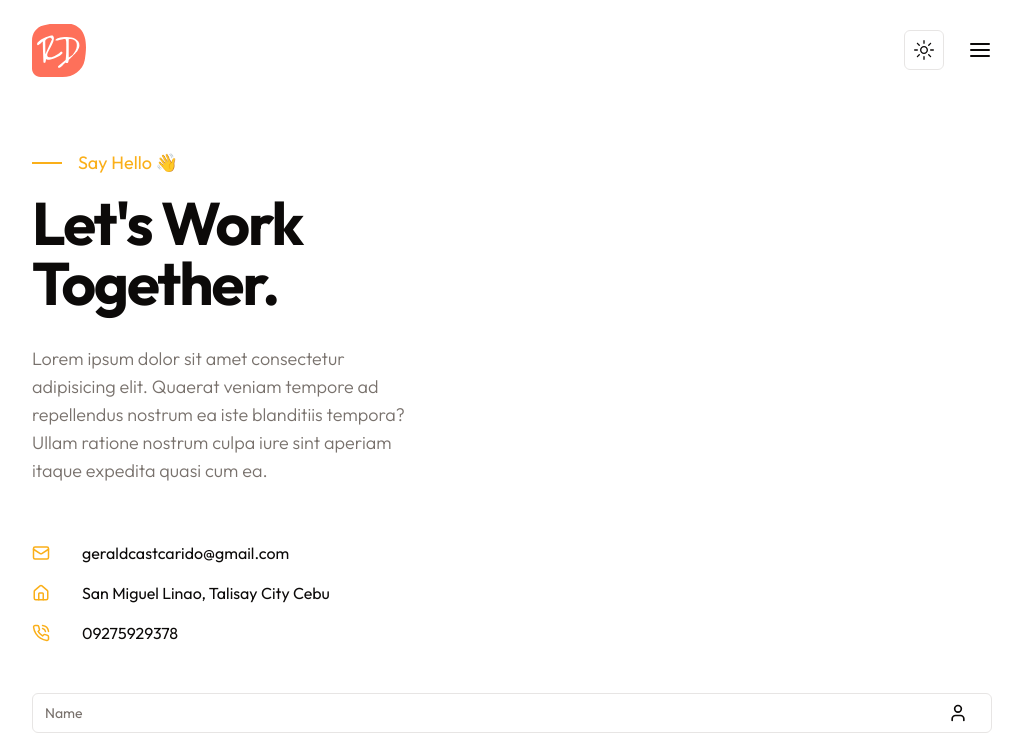
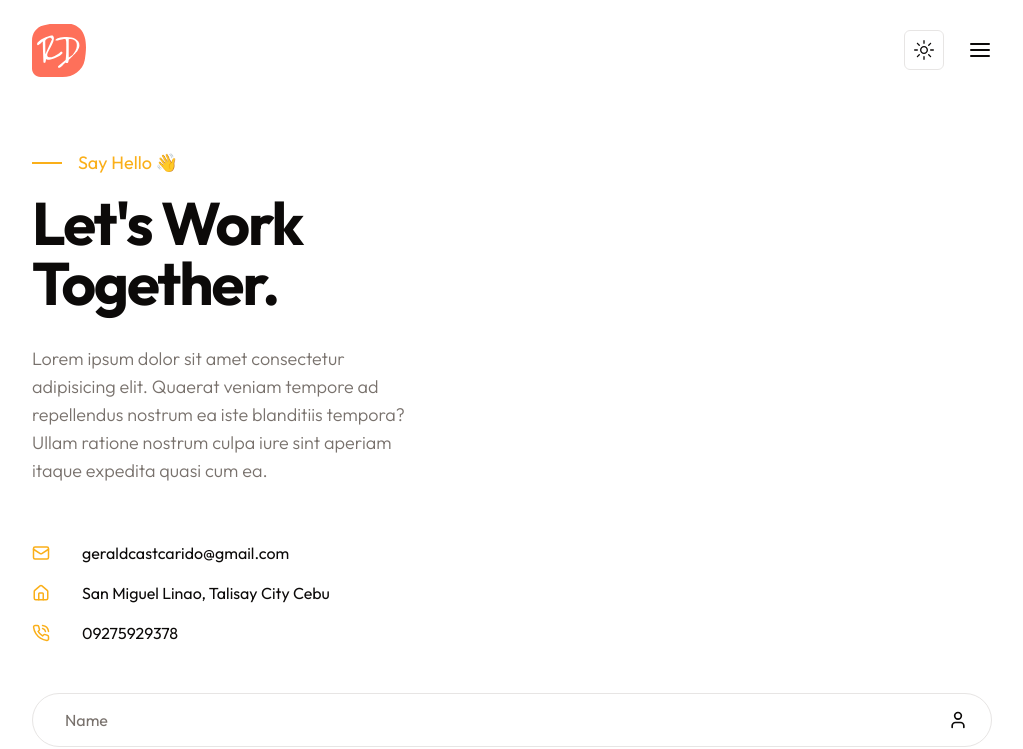
Before and after one commit to GCarido/my-portfolio, a Next.js app: page /contact in a window 1280 px wide. Shown: the top 749 px of the page, without its empty margins (128-1151 px from the left). Built offline with nearby package versions, Linux system fonts and the light colour scheme.

Commit message:
Change input ui styling

```diff
--- a/components/ui/input.jsx
+++ b/components/ui/input.jsx
@@ -7,7 +7,7 @@
     (<input
       type={type}
       className={cn(
-        "flex h-10 w-full rounded-md border border-input bg-background px-3 py-2 text-sm ring-offset-background file:border-0 file:bg-transparent file:text-sm file:font-medium placeholder:text-muted-foreground focus-visible:outline-none focus-visible:ring-2 focus-visible:ring-ring focus-visible:ring-offset-2 disabled:cursor-not-allowed disabled:opacity-50",
+        "flex h-[54px] w-full rounded-full border border-input bg-background px-8 py-2 text-base ring-offset-background file:border-0 file:bg-transparent file:text-sm file:font-medium placeholder:text-muted-foreground focus-visible:outline-none focus-visible:ring-2 focus-visible:ring-ring focus-visible:ring-offset-2 disabled:cursor-not-allowed disabled:opacity-50",
         className
       )}
       ref={ref}
```
